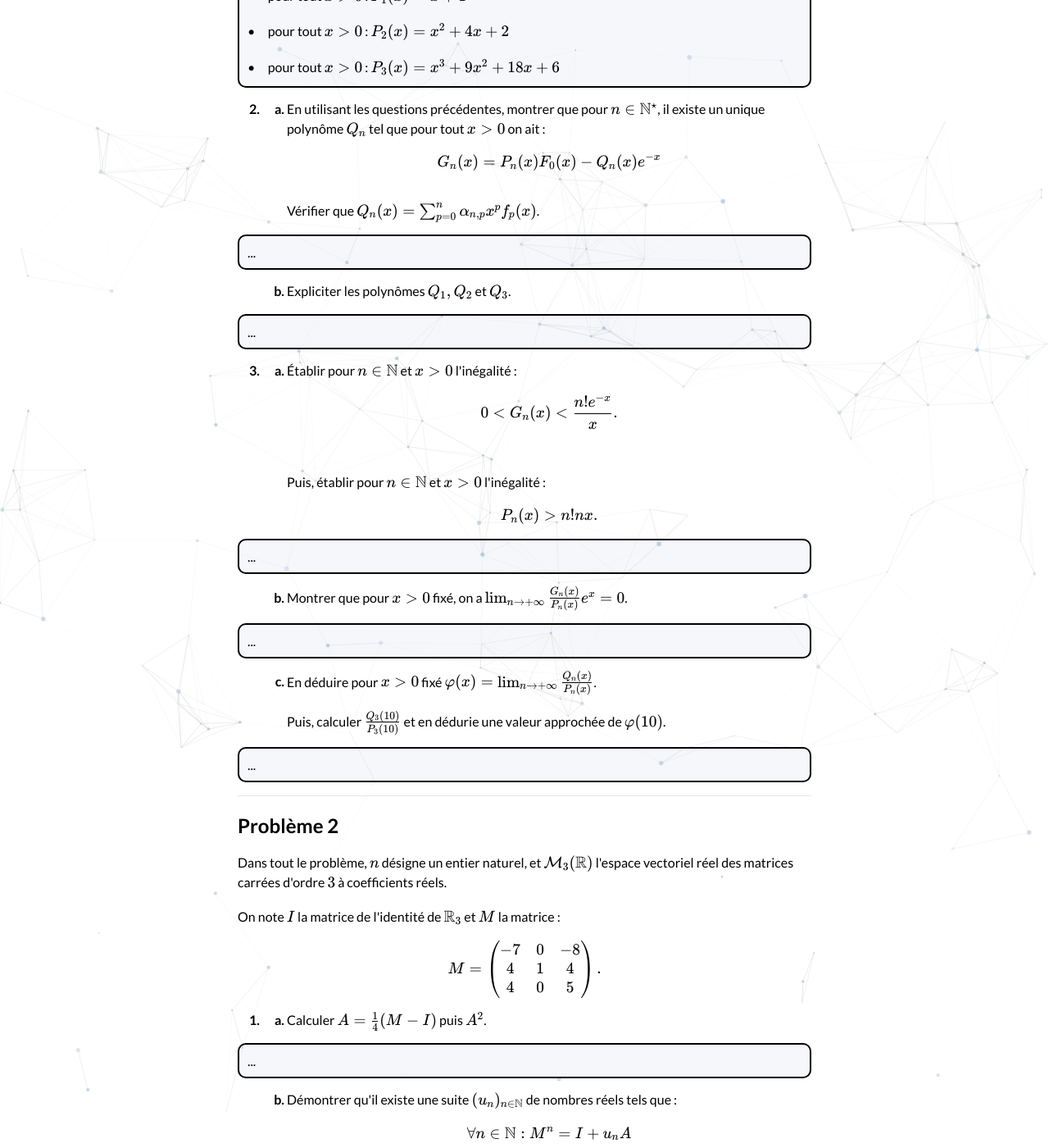
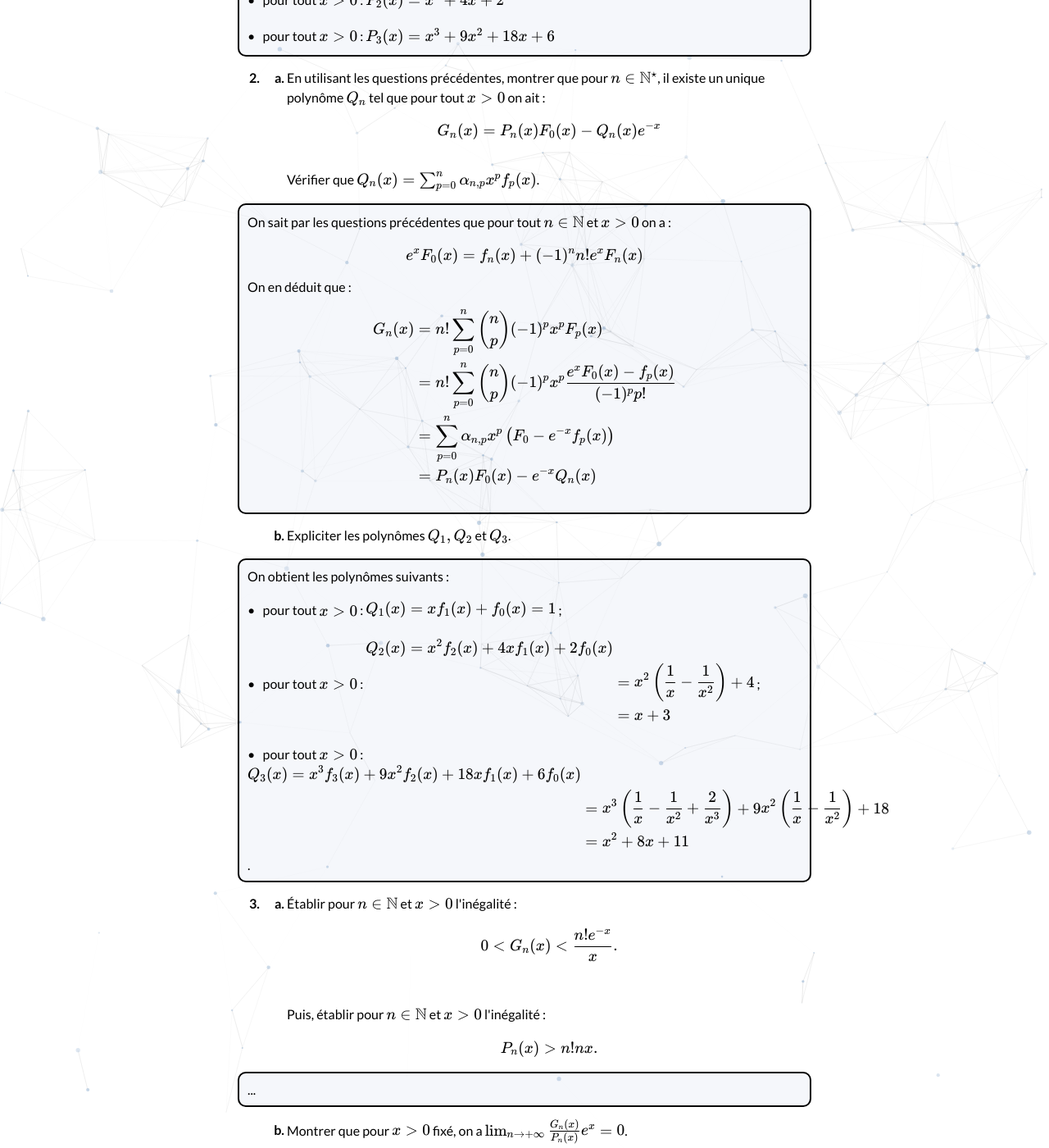
Before and after one commit to bglbrt/bglbrt.github.io, a Jekyll site: the page built from fr/corrections/administrateur_externe_1993.md, in a window 1280 px wide and 1400 px high, scrolled down 9512 px. Shown: the whole window at 82% size. Built offline with Jekyll 4.4.1, drawn with Linux system fonts in a browser that asks for light colours; nearby versions of some CDN libraries; some of the changed lines change nothing that is shown.

Commit message:
Refactor mathematical expressions and fix formatting in administrateur_externe_1993.md

```diff
--- a/fr/corrections/administrateur_externe_1993.md
+++ b/fr/corrections/administrateur_externe_1993.md
@@ -87,11 +87,11 @@ Dans tout le problème \( x \) désigne un réel <i>strictement positif</i>, et
                     <br><br>
                     Pour ce faire, on s'appuie sur le résultat de convergence montré dans les questions précédentes et on note que :
                     <br><br>
-                    • &nbsp; &nbsp; la fonction \( t \mapsto e^{-t} \) est de classe \( \mathcal{C}^1 \) sur \( \mathbb{R}_{+}^{*} \)
+                    • &nbsp; la fonction \( t \mapsto e^{-t} \) est de classe \( \mathcal{C}^1 \) sur \( \mathbb{R}_{+}^{*} \)
                     <br><br>
-                    • &nbsp; &nbsp; pour tout \( n \in \mathbb{N} \), la fonction \( t \mapsto \frac{1}{t^{n+1}} \) est de classe \( \mathcal{C}^1 \) sur \( \mathbb{R}_{+}^{*} \)
+                    • &nbsp; pour tout \( n \in \mathbb{N} \), la fonction \( t \mapsto \frac{1}{t^{n+1}} \) est de classe \( \mathcal{C}^1 \) sur \( \mathbb{R}_{+}^{*} \)
                     <br><br>
-                    • &nbsp; &nbsp; \( \lim_{t \rightarrow +\infty} \frac{e^{-t}}{t^{n+1}} = 0 \)
+                    • &nbsp; \( \lim_{t \rightarrow +\infty} \frac{e^{-t}}{t^{n+1}} = 0 \)
                     <br><br>
                     On obtient ainsi pour tout \( n \in \mathbb{N} \) :
                     $$
@@ -287,11 +287,11 @@ Dans tout le problème \( x \) désigne un réel <i>strictement positif</i>, et
                     <br><br>
                     Pour ce faire, on note que :
                     <br><br>
-                    • &nbsp; &nbsp; la fonction \( t \mapsto e^{-t} \) est de classe \( \mathcal{C}^1 \) sur \( \mathbb{R}_{+}^{*} \)
+                    • &nbsp; la fonction \( t \mapsto e^{-t} \) est de classe \( \mathcal{C}^1 \) sur \( \mathbb{R}_{+}^{*} \)
                     <br><br>
-                    • &nbsp; &nbsp; pour tout \( n \geq 1 \) et tout \( x > 0 \), la fonction \( t \mapsto \frac{(t-x)^{n-1}}{t^{n+1}} \) est de classe \( \mathcal{C}^1 \) sur \( \mathbb{R}_{+}^{*} \)
+                    • &nbsp; pour tout \( n \geq 1 \) et tout \( x > 0 \), la fonction \( t \mapsto \frac{(t-x)^{n-1}}{t^{n+1}} \) est de classe \( \mathcal{C}^1 \) sur \( \mathbb{R}_{+}^{*} \)
                     <br><br>
-                    • &nbsp; &nbsp; \( \lim_{t \rightarrow +\infty } \frac{e^{-t}(t-x)^{n-1}}{t^{n+1}} = 0 \)
+                    • &nbsp; \( \lim_{t \rightarrow +\infty } \frac{e^{-t}(t-x)^{n-1}}{t^{n+1}} = 0 \)
                     <br><br>
                     On obtient ainsi pour tout \( n \geq 1 \) et \( x > 0 \) :
                     $$
@@ -437,13 +437,12 @@ Dans tout le problème \( x \) désigne un réel <i>strictement positif</i>, et
                     <br>
                     Puis, pour montrer que pour tout \( p \in \{ 0, ..., n\} \), \( \alpha_{n, p} \) est un entier naturel, on note que :
                     <br><br>
-                    • &nbsp; &nbsp; pour tout \( n \geq 1, p \in \{ 0, ..., n\} \) : \( \frac{n!}{p!} \in \mathbb{N} \) comme produit de \( n - p \) entiers naturels ;
+                    • &nbsp; pour tout \( n \geq 1, p \in \{ 0, ..., n\} \) : \( \frac{n!}{p!} \in \mathbb{N} \) comme produit de \( n - p \) entiers naturels ;
                     <br><br>
-                    • &nbsp; &nbsp; pour tout \( n \geq 1, p \in \{ 0, ..., n \} \) : \( \binom{n}{p} \in \mathbb{N} \) par récurrence immédiate en utilisation le fait que \( \binom{0}{0} = 1 \) et \( \binom{1}{0} = 1 \) ainsi que la propriété du triangle de Pascal, donnée par :
+                    • &nbsp; pour tout \( n \geq 1, p \in \{ 0, ..., n \} \) : \( \binom{n}{p} \in \mathbb{N} \) par récurrence immédiate en utilisation le fait que \( \binom{0}{0} = 1 \) et \( \binom{1}{0} = 1 \) ainsi que la propriété du triangle de Pascal, donnée par :
                     $$
                     \binom{n}{p} = \binom{n-1}{p-1} + \binom{n-1}{p}
                     $$
-                    <br><br>
                     On en déduit que \( \alpha_{n, p} \) est un produit naturel comme produit d'entiers naturels.
                 </p>
             </li>
@@ -452,11 +451,11 @@ Dans tout le problème \( x \) désigne un réel <i>strictement positif</i>, et
                 <p style="border: solid 2px; border-radius: 10px; background-color:rgba(152, 180, 212, .1); padding-right: 10px; padding-left: 10px; padding-top: 10px; padding-bottom: 10px; margin: 15px 0 15px -60px;">
                     On obtient les polynômes suivants :
                     <br><br>
-                    • &nbsp; &nbsp; pour tout \( x > 0 \) : \( P_{1}(x)=x+1 \)
+                    • &nbsp; pour tout \( x > 0 \) : \( P_{1}(x)=x+1 \)
                     <br><br>
-                    • &nbsp; &nbsp; pour tout \( x > 0 \) : \( P_{2}(x)=x^{2}+4 x+2 \)
+                    • &nbsp; pour tout \( x > 0 \) : \( P_{2}(x)=x^{2}+4 x+2 \)
                     <br><br>
-                    • &nbsp; &nbsp; pour tout \( x > 0 \) : \( P_{3}(x)=x^{3}+9 x^{2}+18 x+6 \)
+                    • &nbsp; pour tout \( x > 0 \) : \( P_{3}(x)=x^{3}+9 x^{2}+18 x+6 \)
                 </p>
             </li>
         </ol>
@@ -471,13 +470,31 @@ Dans tout le problème \( x \) désigne un réel <i>strictement positif</i>, et
                 <br>
                 Vérifier que \( Q_n(x) = \sum_{p=0}^n \alpha_{n, p} x^p f_p(x) \).
                 <p style="border: solid 2px; border-radius: 10px; background-color:rgba(152, 180, 212, .1); padding-right: 10px; padding-left: 10px; padding-top: 10px; padding-bottom: 10px; margin: 15px 0 15px -60px;">
-                    ...
+                    On sait par les questions précédentes que pour tout \( n \in \mathbb{N} \) et \( x>0 \) on a :
+                    $$
+                    e^{x} F_{0}(x) = f_{n}(x) + (-1)^{n} n! e^{x} F_{n}(x)
+                    $$
+                    On en déduit que :
+                    $$
+                    \begin{aligned}
+                        G_{n}(x) & = n! \sum_{p=0}^{n} \binom{n}{p} (-1)^{p} x^{p} F_{p}(x) \\
+                        & = n! \sum_{p=0}^{n} \binom{n}{p} (-1)^{p} x^{p}  \frac{e^{x} F_{0}(x)-f_{p}(x)}{(-1)^p p!} \\
+                        & = \sum_{p=0}^{n} \alpha_{n, p} x^{p} \left( F_{0} - e^{-x} f_{p}(x) \right) \\
+                        & = P_{n}(x) F_{0}(x) - e^{-x} Q_{n}(x)
+                    \end{aligned}
+                    $$
                 </p>
             </li>
             <li>
                 Expliciter les polynômes \( Q_1, Q_2 \) et \( Q_3 \).
                 <p style="border: solid 2px; border-radius: 10px; background-color:rgba(152, 180, 212, .1); padding-right: 10px; padding-left: 10px; padding-top: 10px; padding-bottom: 10px; margin: 15px 0 15px -60px;">
-                    ...
+                    On obtient les polynômes suivants :
+                    <br><br>
+                    • &nbsp; pour tout \( x > 0 \) : \( \begin{aligned} Q_1(x) = x f_{1}(x) + f_{0}(x)=1 \end{aligned} \) ;
+                    <br><br>
+                    • &nbsp; pour tout \( x > 0 \) : \( \begin{aligned} Q_2(x) = x^{2} f_{2}(x)+4 x f_{1}(x)+2 f_{0}(x) \\ & =x^{2}\left(\frac{1}{x}-\frac{1}{x^{2}}\right)+4 \\ & =x+3 \end{aligned} \) ;
+                    <br><br>
+                    • &nbsp; pour tout \( x > 0 \) : \( \begin{aligned} Q_3(x) = x^{3} f_{3}(x)+9 x^{2} f_{2}(x)+18 x f_{1}(x)+6 f_{0}(x) \\ & =x^{3}\left(\frac{1}{x}-\frac{1}{x^{2}}+\frac{2}{x^{3}}\right)+9 x^{2}\left(\frac{1}{x}-\frac{1}{x^{2}}\right)+18 \\ & =x^{2}+8 x+11 \end{aligned} \).
                 </p>
             </li>
         </ol>
@@ -585,9 +602,9 @@ $$
             <li>
                 Résoudre dans \( E \) les équations d'inconnue \( X \) suivantes :
                 <br><br>
-                • &nbsp; &nbsp; \( X^2 = I \),
+                • &nbsp; \( X^2 = I \),
                 <br><br>
-                • &nbsp; &nbsp; \( X^2 = X \).
+                • &nbsp; \( X^2 = X \).
                 <p style="border: solid 2px; border-radius: 10px; background-color:rgba(152, 180, 212, .1); padding-right: 10px; padding-left: 10px; padding-top: 10px; padding-bottom: 10px; margin: 15px 0 15px -60px;">
                     ...
                 </p>
```
